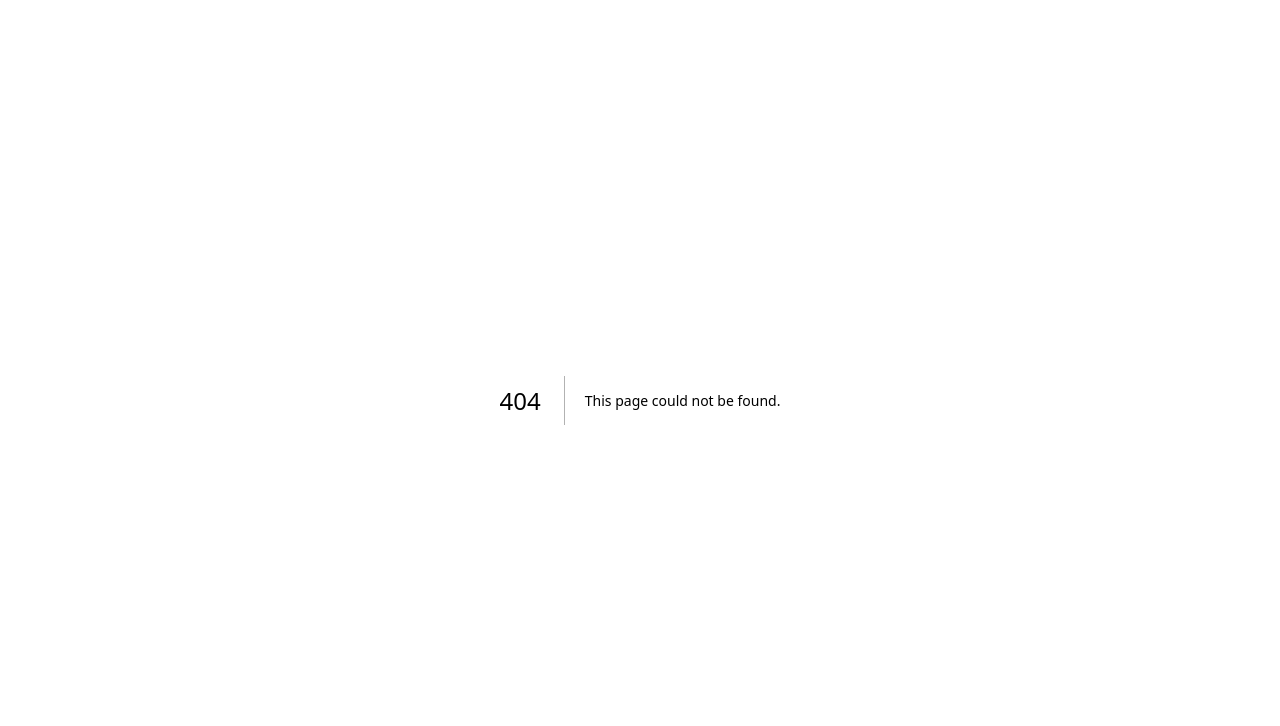
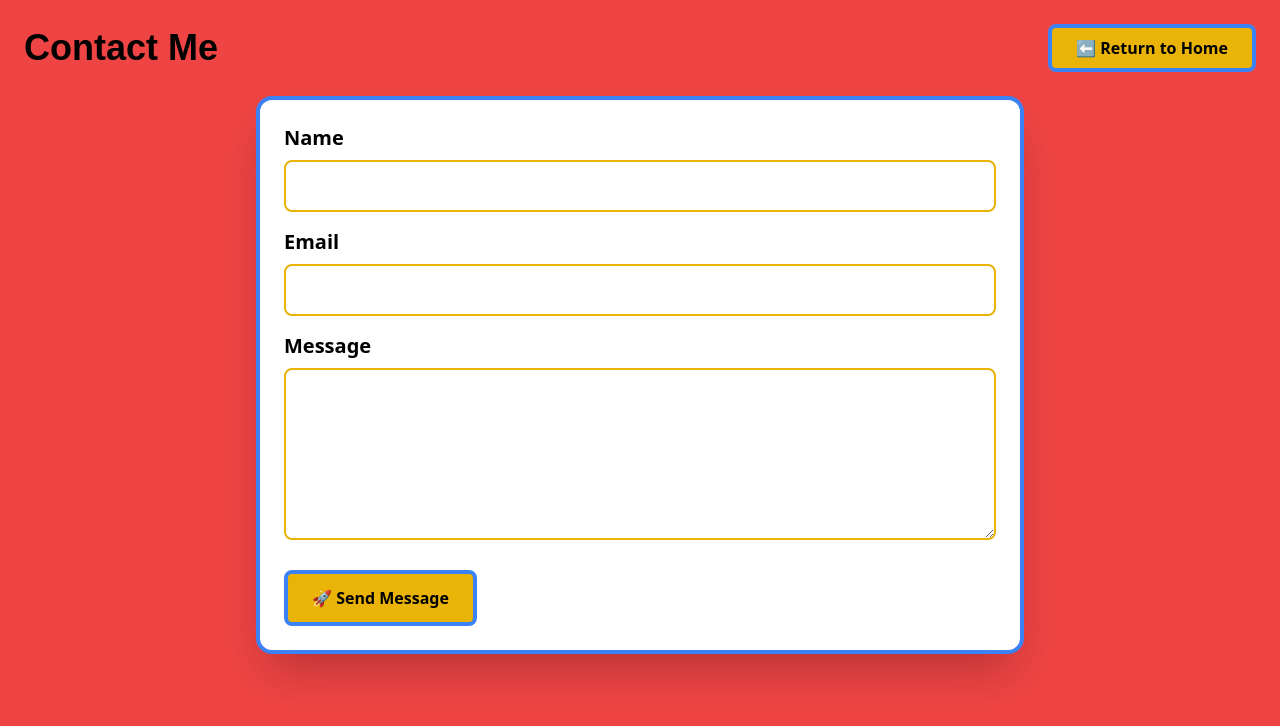
Before and after one commit to ConnorMcIntire/ConnorMcIntirePortfolio, a Next.js app: page /contactme in a window 1280 px wide. Before the commit this address had no page. Shown: the top 726 px of the page. Built offline with nearby package versions, Linux system fonts and the light colour scheme.

Commit message:
Fixed Contact me Page

```diff
--- a/package.json
+++ b/package.json
@@ -10,7 +10,9 @@
   },
   "dependencies": {
     "autoprefixer": "^10.4.14",
+    "emailjs-com": "^3.2.0",
     "next": "15.2.0",
+    "nodemailer": "^6.10.0",
     "postcss": "^8.4.31",
     "react": "^19.0.0",
     "react-dom": "^19.0.0"
--- /dev/null
+++ b/src/pages/api/send-email.js
@@ -0,0 +1,34 @@
+import nodemailer from 'nodemailer';
+
+export default async function handler(req, res) {
+  if (req.method === 'POST') {
+    const { name, email, message } = req.body;
+
+    // Set up your email transporter
+    const transporter = nodemailer.createTransport({
+      service: 'gmail', // Or another service like Outlook, Yahoo, etc.
+      auth: {
+        user: process.env.EMAIL_USER,  // Your email address
+        pass: process.env.EMAIL_PASS,  // App password (not your regular email password)
+      },
+    });
+
+    // Email options
+    const mailOptions = {
+      from: email,
+      to: process.env.EMAIL_USER, // Your email to receive the message
+      subject: `Contact Form Message from ${name}`,
+      text: message,
+    };
+
+    try {
+      await transporter.sendMail(mailOptions);
+      res.status(200).json({ message: 'Message sent successfully!' });
+    } catch (error) {
+      console.error('Email sending failed:', error);
+      res.status(500).json({ message: 'Failed to send message', error });
+    }
+  } else {
+    res.status(405).json({ message: 'Method Not Allowed' });
+  }
+}
--- /dev/null
+++ b/src/pages/contactme.js
@@ -0,0 +1,101 @@
+import Link from 'next/link';
+import { useState } from 'react';
+
+export default function ContactMe() {
+  const [formData, setFormData] = useState({ name: '', email: '', message: '' });
+  const [isSubmitting, setIsSubmitting] = useState(false);
+
+  const handleChange = (e) => {
+    const { name, value } = e.target;
+    setFormData({ ...formData, [name]: value });
+  };
+
+  const handleSubmit = async (e) => {
+    e.preventDefault();
+    setIsSubmitting(true);
+
+    try {
+      const response = await fetch('/api/send-email', {
+        method: 'POST',
+        headers: { 'Content-Type': 'application/json' },
+        body: JSON.stringify(formData),
+      });
+
+      if (response.ok) {
+        alert('Message sent successfully!');
+        setFormData({ name: '', email: '', message: '' });
+      } else {
+        const errorData = await response.json();
+        alert(`Failed to send message: ${errorData.message}`);
+      }
+    } catch (error) {
+      console.error('Failed to send message:', error);
+      alert('Failed to send message. Please try again later.');
+    } finally {
+      setIsSubmitting(false);
+    }
+  };
+
+  return (
+    <div className="min-h-screen bg-red-500 p-6">
+      <div className="flex justify-between items-center mb-6">
+        <h1 className="text-4xl font-bold text-black" style={{ fontFamily: 'Pokemon, sans-serif' }}>
+          Contact Me
+        </h1>
+        <Link href="/">
+          <button className="px-6 py-2 bg-yellow-500 text-black font-bold rounded-lg border-4 border-blue-500 hover:bg-yellow-400 hover:scale-105 transition-transform">
+            ⬅ Return to Home
+          </button>
+        </Link>
+      </div>
+
+      <div className="bg-white p-6 rounded-2xl shadow-2xl border-4 border-blue-500 max-w-3xl mx-auto">
+        <form onSubmit={handleSubmit}>
+          <div className="mb-4">
+            <label className="block text-xl font-bold mb-2">Name</label>
+            <input
+              type="text"
+              name="name"
+              value={formData.name}
+              onChange={handleChange}
+              required
+              className="w-full p-3 border-2 border-yellow-500 rounded-lg"
+            />
+          </div>
+
+          <div className="mb-4">
+            <label className="block text-xl font-bold mb-2">Email</label>
+            <input
+              type="email"
+              name="email"
+              value={formData.email}
+              onChange={handleChange}
+              required
+              className="w-full p-3 border-2 border-yellow-500 rounded-lg"
+            />
+          </div>
+
+          <div className="mb-6">
+            <label className="block text-xl font-bold mb-2">Message</label>
+            <textarea
+              name="message"
+              value={formData.message}
+              onChange={handleChange}
+              required
+              rows="6"
+              className="w-full p-3 border-2 border-yellow-500 rounded-lg"
+            ></textarea>
+          </div>
+
+          <button
+            type="submit"
+            className="px-6 py-3 bg-yellow-500 text-black font-bold rounded-lg border-4 border-blue-500 hover:bg-yellow-400 hover:scale-105 transition-transform"
+            disabled={isSubmitting}
+          >
+            {isSubmitting ? '🚀 Sending...' : '🚀 Send Message'}
+          </button>
+        </form>
+      </div>
+    </div>
+  );
+}
--- a/src/pages/index.js
+++ b/src/pages/index.js
@@ -51,9 +51,11 @@ export default function Home() {
             View Projectdex
           </button>
         </Link>
+        <Link href="/contactme">
           <button className="px-4 py-2 bg-blue-500 text-white rounded-lg shadow hover:bg-blue-600">
             Contact Me
           </button>
+        </Link>
         </div>
       </div>
     </div>
--- a/src/pages/projectdex.js
+++ b/src/pages/projectdex.js
@@ -1,4 +1,5 @@
 import { useState } from 'react';
+import Link from 'next/link';
 
 const projects = [
     {
@@ -35,9 +36,16 @@ export default function Projectdex() {
 
   return (
     <div className="min-h-screen bg-red-500 p-6">
-      <h1 className="text-4xl font-bold text-black mb-6" style={{ fontFamily: 'Pokemon, sans-serif' }}>
-        Projectdex
-      </h1>
+      <div className="flex justify-between items-center mb-6">
+        <h1 className="text-4xl font-bold text-black" style={{ fontFamily: 'Pokemon, sans-serif' }}>
+          Projectdex
+        </h1>
+        <Link href="/">
+          <button className="px-6 py-2 bg-yellow-500 text-black font-bold rounded-lg border-4 border-blue-500 hover:bg-yellow-400 hover:scale-105 transition-transform">
+            ⬅ Return to Home
+          </button>
+        </Link>
+      </div>
 
       {selectedProject ? (
         <div className="bg-white p-6 rounded-2xl shadow-2xl border-4 border-blue-500">
```
Also changed, not shown: 1 other file (tests, documents, lock files or other folders).
